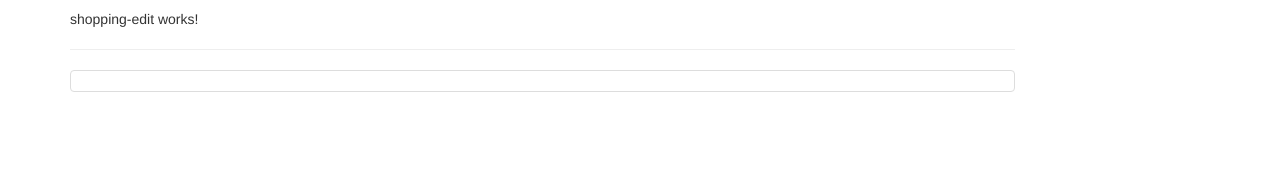
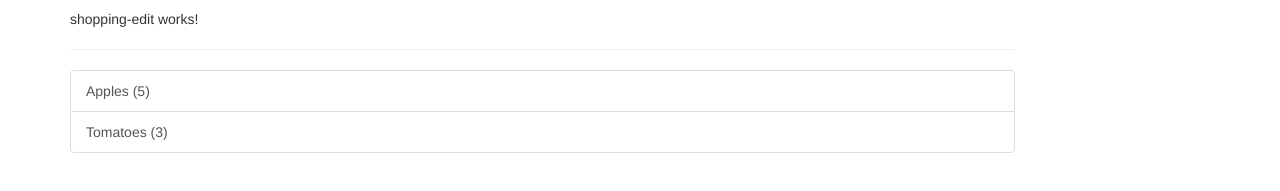
Before and after one commit to evagolabek/udemy-angular-app-shopping-recipe-app, an Angular app in the folder udemy-project/: page / in a window 1280 px wide. Shown: the part 239-430 px from the top of the page. Built offline with nearby package versions, Linux system fonts and the light colour scheme.

Commit message:
creating and outputting shopping list

```diff
--- a/udemy-project/src/app/shopping-list/shopping-list.component.html
+++ b/udemy-project/src/app/shopping-list/shopping-list.component.html
@@ -4,7 +4,10 @@
     <hr>
     <ul class="list-group">
       <a class="list-group-item"
-      style="cursor: pointer"></a>
+      style="cursor: pointer"
+      *ngFor="let ingredient of ingredients"
+      > {{ ingredient.name}} ({{ingredient.amount}})
+    </a>
     </ul>
   </div>
 </div>
--- a/udemy-project/src/app/shopping-list/shopping-list.component.ts
+++ b/udemy-project/src/app/shopping-list/shopping-list.component.ts
@@ -1,4 +1,5 @@
 import { Component, OnInit } from '@angular/core';
+import { Ingredient } from '../shared/ingredient.model';
 
 @Component({
   selector: 'app-shopping-list',
@@ -6,7 +7,10 @@
   styleUrls: ['./shopping-list.component.css']
 })
 export class ShoppingListComponent implements OnInit {
-  ingredients = [];
+  ingredients: Ingredient[] = [
+    new Ingredient('Apples', 5),
+    new Ingredient('Tomatoes', 3)
+  ];
 
   constructor() { }
 
```
